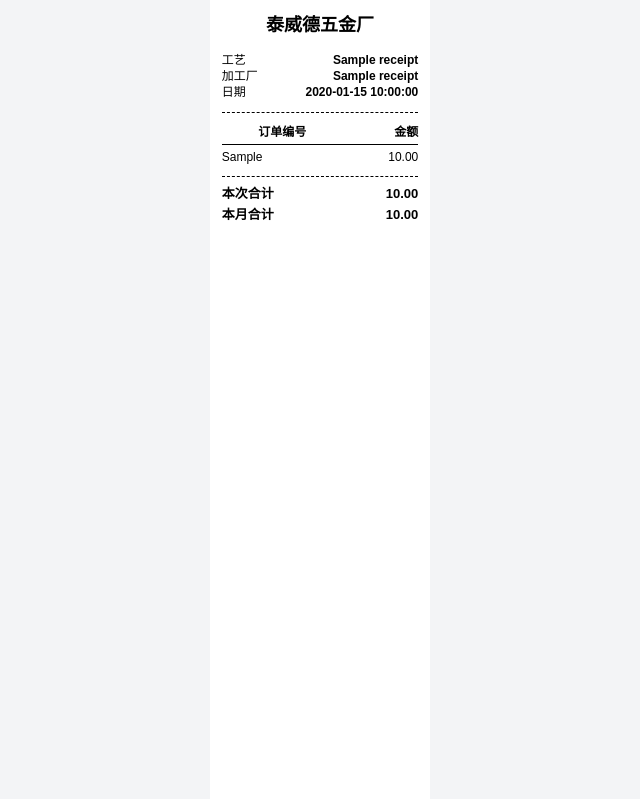
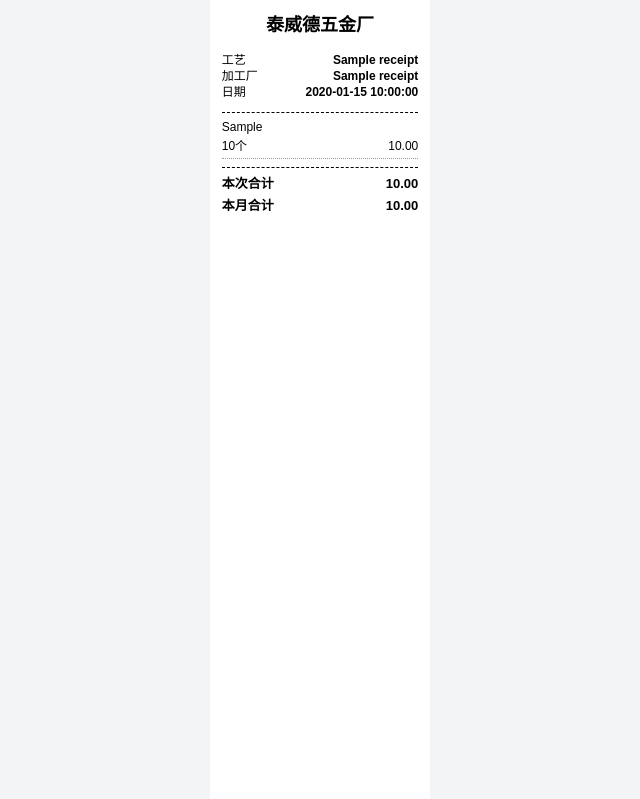
Before and after one commit to AMSTERLI/TWD, a FastAPI app: template order_system/web/templates/outsource_receipt.html in a window 1280 px wide. Shown: the top 799 px of the page, without its empty margins (320-960 px from the left). Run offline with FastAPI, Linux system fonts and the light colour scheme; the template is opened without the code that fills it: most values are stand-ins (such as "Sample title", 1, 10 or a date in 2020).

Commit message:
Refine outsource receipt item layout

```diff
--- a/order_system/web/repository.py
+++ b/order_system/web/repository.py
@@ -1493,7 +1493,7 @@ class Repository:
             for chunk in self._id_chunks(ids):
                 placeholders = ", ".join("?" for _ in chunk)
                 rows.extend(conn.execute(
-                    f"""SELECT id, order_no, process_name, factory_name, amount, outsource_date
+                    f"""SELECT id, order_no, process_name, factory_name, quantity, amount, outsource_date
                         FROM outsource_records
                         WHERE id IN ({placeholders})""",
                     chunk,
--- a/order_system/web/templates/outsource_receipt.html
+++ b/order_system/web/templates/outsource_receipt.html
@@ -12,11 +12,12 @@
     .meta { margin-bottom: 3mm; }
     .meta div { display: flex; justify-content: space-between; gap: 2mm; }
     .line { border-top: 1px dashed #000; margin: 2mm 0; }
-    table { width: 100%; border-collapse: collapse; }
-    th, td { padding: 1mm 0; vertical-align: top; }
-    th { border-bottom: 1px solid #000; font-weight: 700; }
-    .amount, th.amount { text-align: right; white-space: nowrap; }
-    .order-no { word-break: break-all; padding-right: 2mm; }
+    .item-list { display: grid; gap: 1.6mm; }
+    .item { border-bottom: 1px dotted #999; padding-bottom: 1.2mm; }
+    .order-no { display: block; white-space: nowrap; overflow: hidden; text-overflow: clip; font-size: 12px; line-height: 1.25; }
+    .item-subline { display: flex; justify-content: space-between; gap: 2mm; margin-top: .6mm; }
+    .quantity { white-space: nowrap; }
+    .amount { text-align: right; white-space: nowrap; }
     .totals { margin-top: 2mm; font-size: 13px; font-weight: 700; }
     .totals div { display: flex; justify-content: space-between; gap: 2mm; margin-top: 1mm; }
     .actions { display: flex; gap: 8px; justify-content: center; margin: 12px auto; }
@@ -37,14 +38,14 @@
       <div><span>日期</span><strong>{{ receipt.outsource_date or '-' }}</strong></div>
     </section>
     <div class="line"></div>
-    <table>
-      <thead><tr><th>订单编号</th><th class="amount">金额</th></tr></thead>
-      <tbody>
+    <section class="item-list">
       {% for row in receipt.rows %}
-        <tr><td class="order-no">{{ row.order_no }}</td><td class="amount">{{ '%.2f'|format(row.amount or 0) }}</td></tr>
+      <article class="item">
+        <span class="order-no">{{ row.order_no }}</span>
+        <div class="item-subline"><span class="quantity">{{ '%g'|format(row.quantity or 0) }}个</span><span class="amount">{{ '%.2f'|format(row.amount or 0) }}</span></div>
+      </article>
       {% endfor %}
-      </tbody>
-    </table>
+    </section>
     <div class="line"></div>
     <section class="totals">
       <div><span>本次合计</span><span>{{ '%.2f'|format(receipt.current_total or 0) }}</span></div>
```
Also changed, not shown: tests/outsource_batch_smoke.py (+2 -0 lines).
